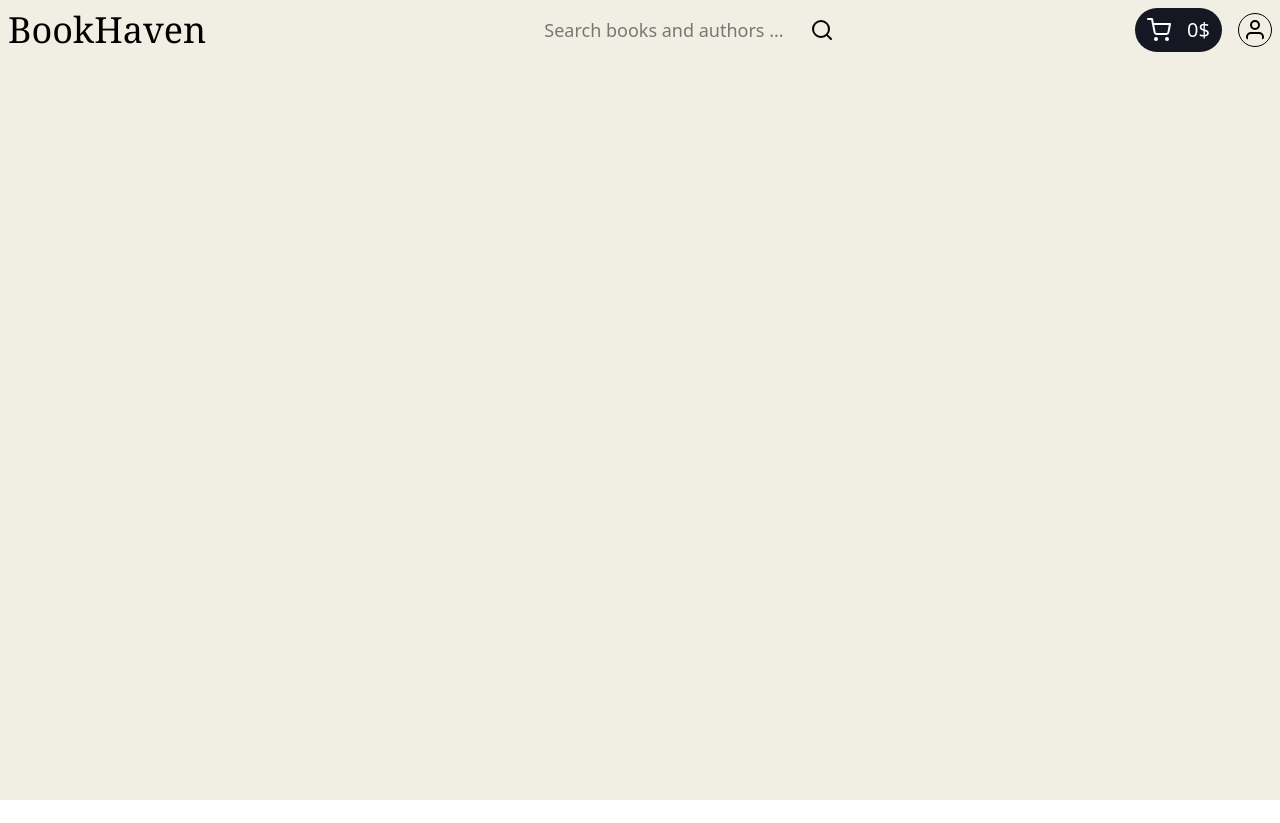
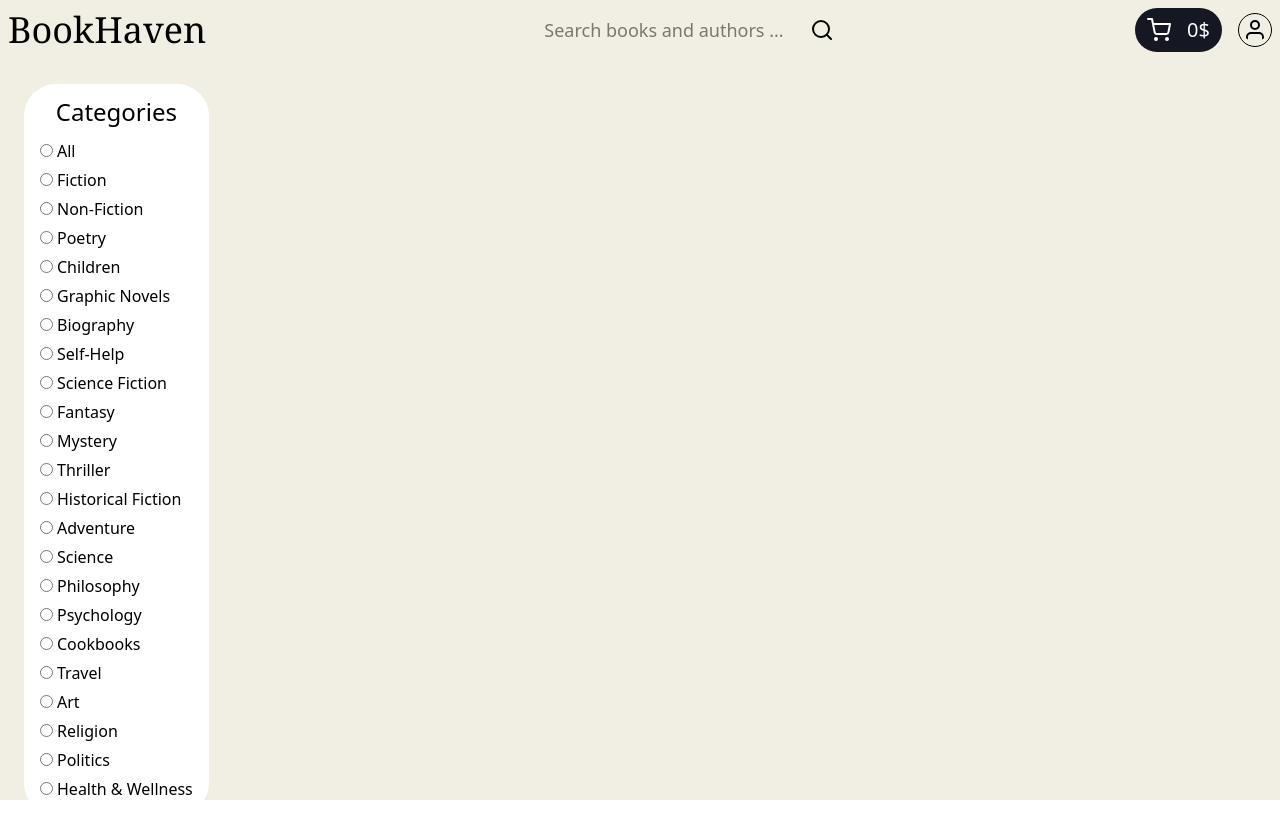
Before and after one commit to forge34/book-library, a React (Vite) app in the folder client/: page / in a window 1280 px wide. Before the commit the page ends 800 px from the top, so only its background shows below. Built offline with nearby package versions, Linux system fonts and the light colour scheme.

Commit message:
feat: add category section

```diff
--- a/client/src/App.tsx
+++ b/client/src/App.tsx
@@ -1,9 +1,11 @@
+import CategorySection from "./components/category-section";
 import Header from "./components/header";
 
 function App() {
   return (
-    <div>
+    <div className="flex flex-col">
       <Header></Header>
+      <CategorySection />
     </div>
   );
 }
--- /dev/null
+++ b/client/src/components/category-item.tsx
@@ -0,0 +1,13 @@
+
+type CategoryItemProps = {
+  name: string;
+};
+
+export default function CategoryItem(props: CategoryItemProps) {
+  return (
+    <div>
+      <input className="mr-1 mt-2 mb-2" type="radio" name="category" />
+      <span>{props.name}</span>
+    </div>
+  );
+}
--- /dev/null
+++ b/client/src/components/category-section.tsx
@@ -0,0 +1,39 @@
+import CategoryItem from "./category-item";
+
+const bookCategories = [
+  "All",
+  "Fiction",
+  "Non-Fiction",
+  "Poetry",
+  "Children",
+  "Graphic Novels",
+  "Biography",
+  "Self-Help",
+  "Science Fiction",
+  "Fantasy",
+  "Mystery",
+  "Thriller",
+  "Historical Fiction",
+  "Adventure",
+  "Science",
+  "Philosophy",
+  "Psychology",
+  "Cookbooks",
+  "Travel",
+  "Art",
+  "Religion",
+  "Politics",
+  "Health & Wellness",
+];
+
+export default function CategorySection() {
+  return (
+    <div className="flex flex-col bg-white  ml-6 py-3 px-4 w-fit h-full rounded-4xl m-2">
+      <h1 className="text-2xl mb-2 self-center">Categories</h1>
+
+      {bookCategories.map((e) => {
+        return <CategoryItem name={e} />;
+      })}
+    </div>
+  );
+}
--- a/client/src/components/header.tsx
+++ b/client/src/components/header.tsx
@@ -4,7 +4,7 @@ import User from "../assets/user.svg";
 
 export default function Header() {
   return (
-    <div className="flex flex-row p-2 gap-4 items-center">
+    <div className="flex flex-row p-2 gap-4 items-center mb-4">
       <h1 className="text-4xl font-serif">BookHaven</h1>
       <SearchBar />
       <div className="flex flex-row ml-auto text-white rounded-4xl bg-primary py-2 px-3">
```
